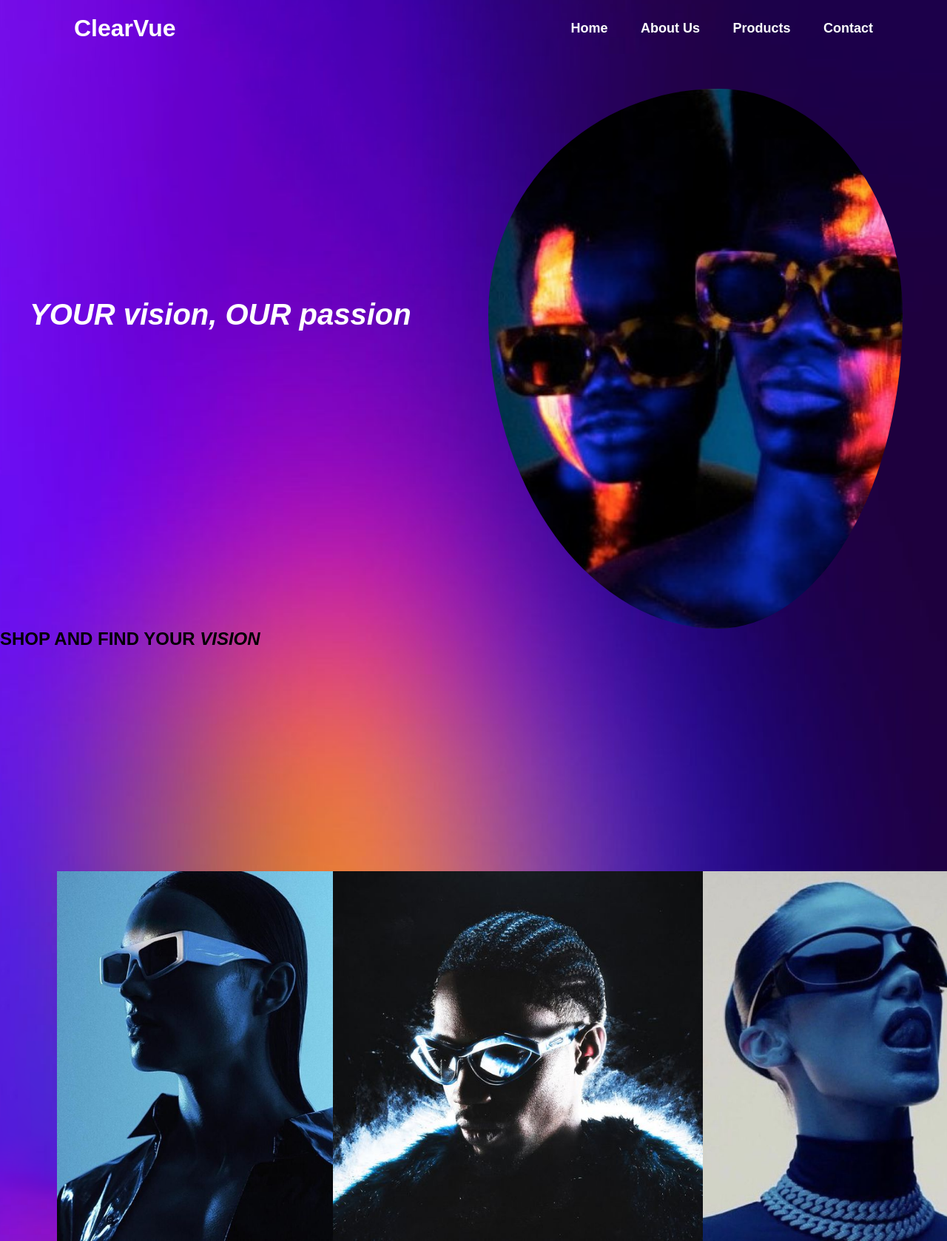
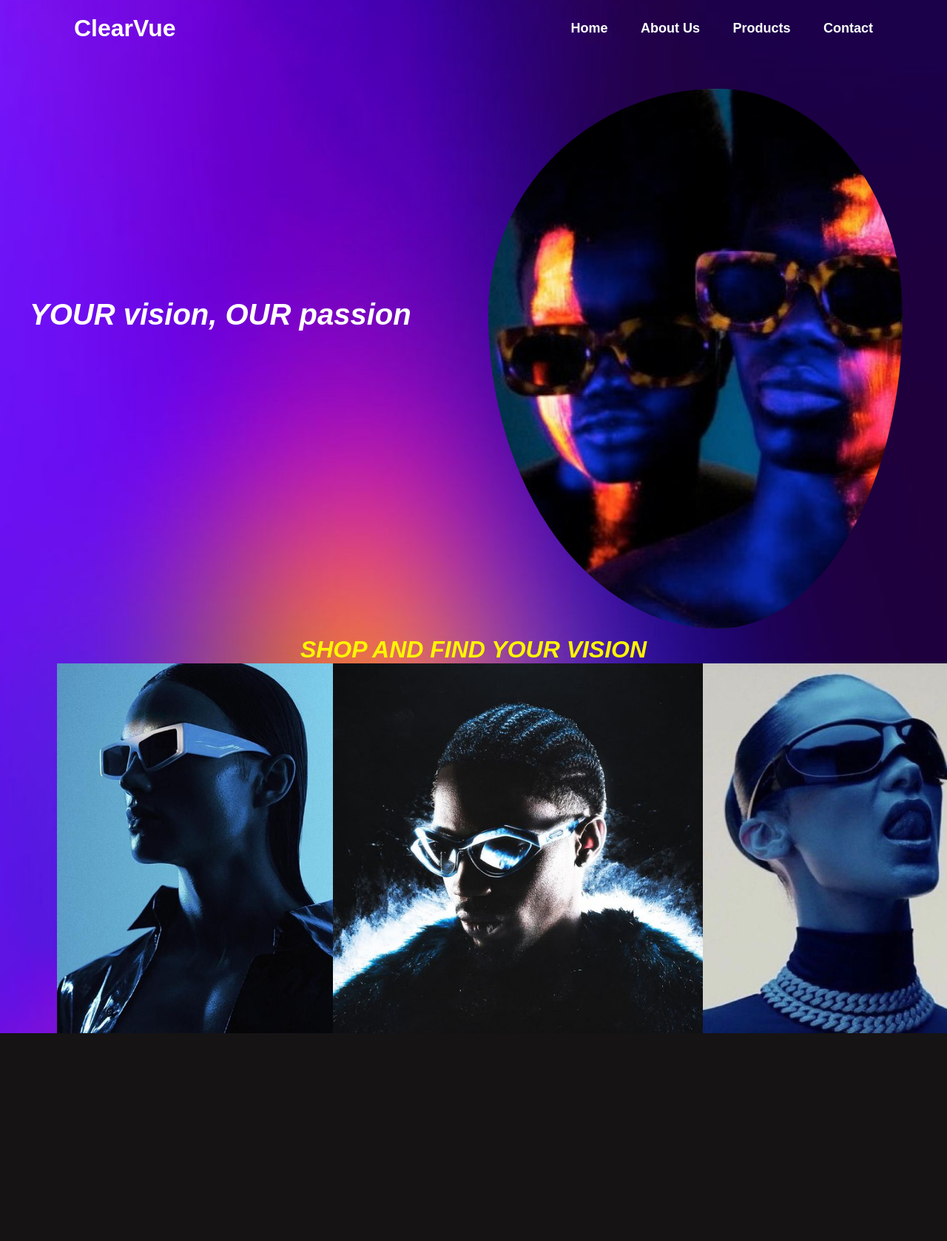
Before and after one commit to DelvinaShehu/Final-Repository-WEB, a PHP site: page /optika.html in a window 1280 px wide; the page is wider, and only the part inside the window is pictured. Shown: that part at 74% size. After the commit the page ends 1397 px from the top of that part, so only its background shows below. Run offline with PHP 8.4, Linux system fonts and the light colour scheme.

Commit message:
E kom center ni div

```diff
--- a/optika.css
+++ b/optika.css
@@ -78,7 +78,6 @@
   display: flex;
   justify-content:center;
   flex-wrap: wrap;
-  margin-top: 300px;
 }
 .img{
 display: flex;
@@ -96,3 +95,12 @@ justify-content: space-between;
     font-weight: 700;
     margin-right: 60px;
 }
+
+.shopi{
+  display: flex;
+  justify-content: center;
+  align-items: center;
+  margin-top: 8%;
+  margin-top: 10px;
+  color: #fff600;
+}
--- a/optika.html
+++ b/optika.html
@@ -32,8 +32,10 @@
 
     </div>
 <!------------------------------------------------>
+<div class="shopi">
+  <h1 id="h1"> <em>SHOP AND FIND YOUR VISION</em> </h1>
+</div>
 
-<h2> SHOP AND FIND YOUR <em>VISION</em> </h2>
 <div class = "foto">
       <div class="img">
         <img src="fotoslider1.jpg" alt="foto1">
```
